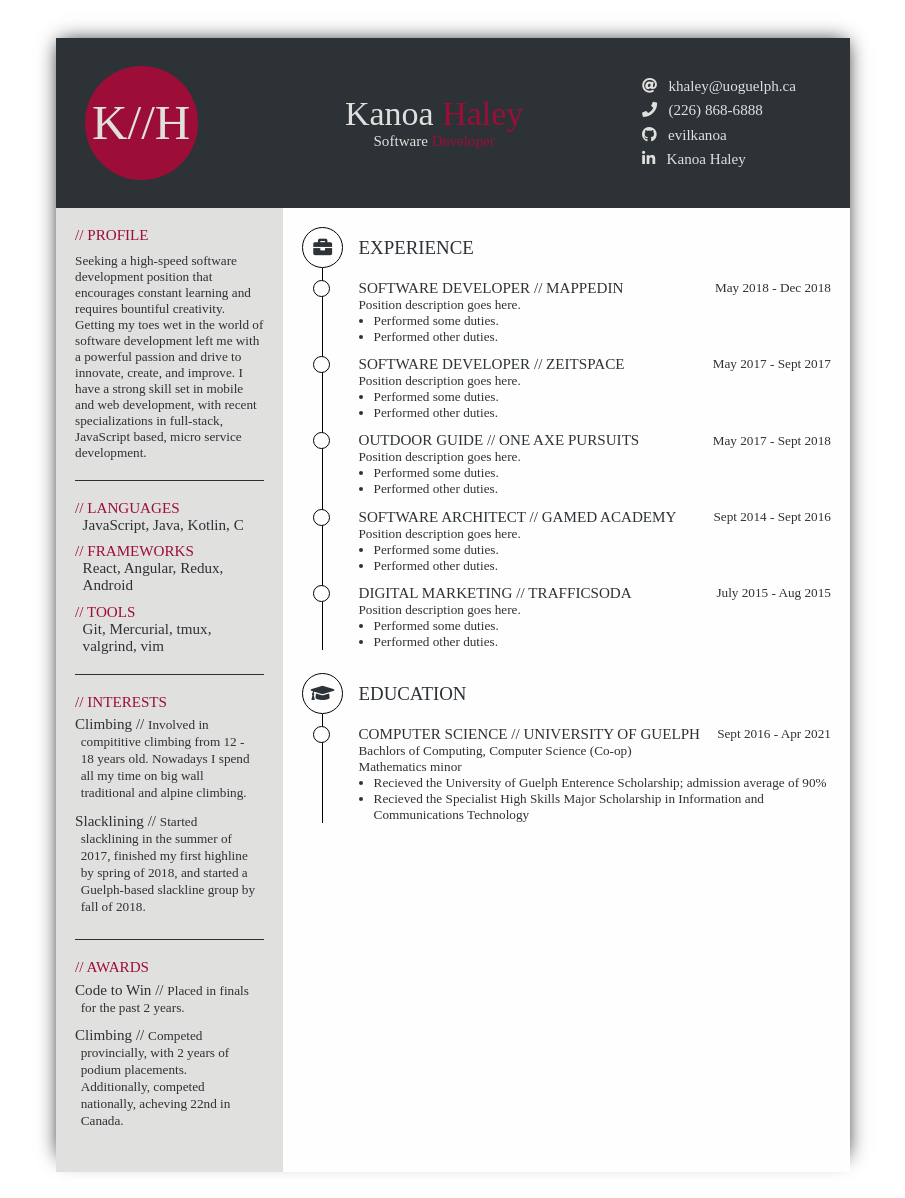
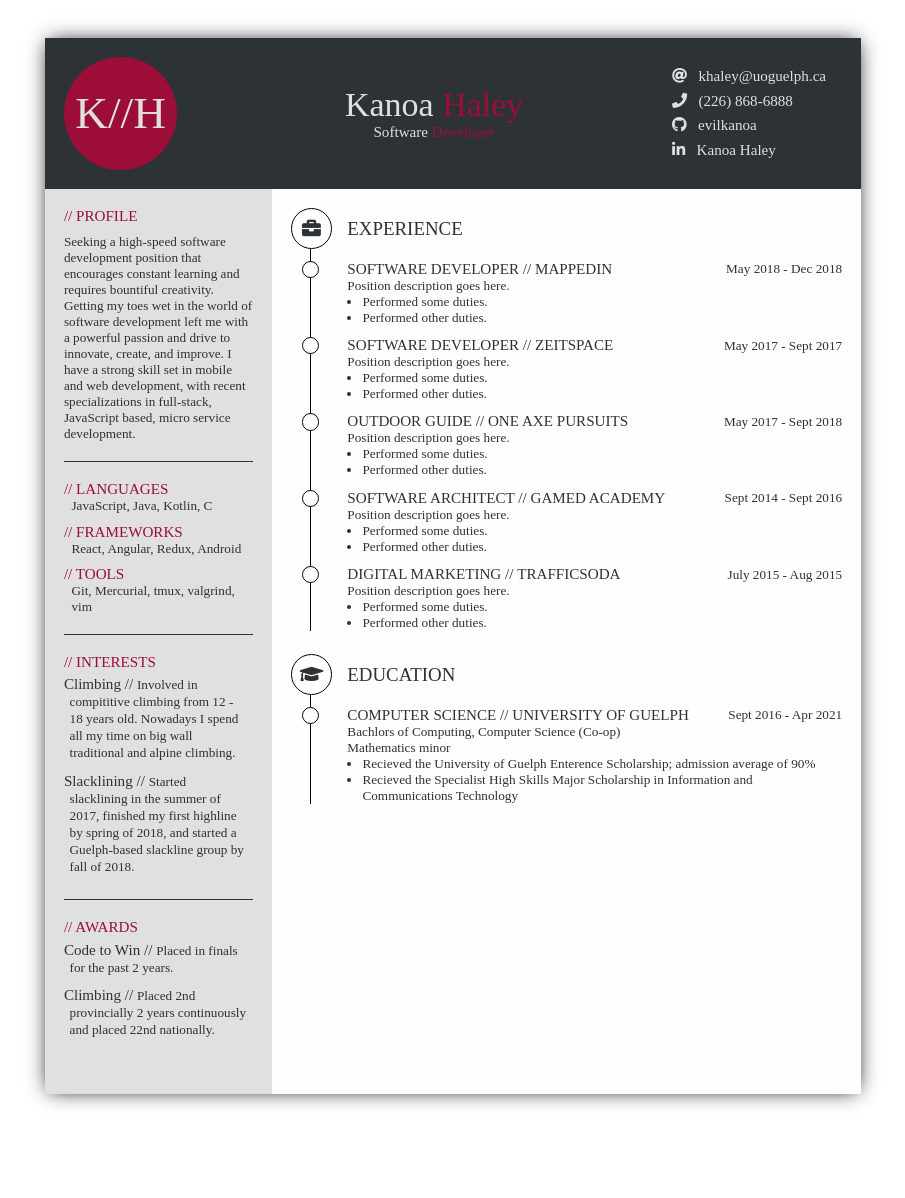
Before and after one commit to EvilKanoa/WebResume, a plain HTML site: page static/resume.html in a window 1280 px wide. Shown: the whole page, without its empty margins (187-1092 px from the left). After the commit the page ends 1132 px from the top, so only its background shows below. Drawn offline with Linux system fonts and the light colour scheme.

Commit message:
Changed dimensions to match ANSI Letter instead of ISO A4

```diff
--- a/static/resume.css
+++ b/static/resume.css
@@ -21,8 +21,8 @@ body {
 
 /* sizing styles to layout resume on a piece of "virtual paper" */
 .res {
-  width: 210mm;
-  height: 297mm;
+  width: 215.9mm;
+  height: 279.4mm;
   margin: 10mm auto;
   box-shadow: 0 0 20px -4px black;
 }
@@ -48,7 +48,7 @@ body {
   background: #ffffff;
   display: grid;
   grid-template-columns: 60mm 1fr;
-  grid-template-rows: 45mm 1fr; }
+  grid-template-rows: 40mm 1fr; }
 
   .res .res-header {
     grid-column-start: 1;
@@ -65,11 +65,11 @@ body {
     .res .res-header .res-logo {
       flex: 0 0 30mm;
       height: 30mm;
-      margin: 7.5mm;
+      margin: 5mm;
       border-radius: 50%;
       line-height: 30mm;
       text-align: center;
-      font-size: 13mm;
+      font-size: 12mm;
       background: #9c0d38; }
 
     .res .res-header .res-name {
@@ -96,7 +96,7 @@ body {
         font-size: 4mm; }
 
     .res .res-header .res-contact {
-      flex: 0 0 55mm;
+      flex: 0 0 50mm;
       height: 100%;
 
       display: flex;
@@ -118,7 +118,7 @@ body {
     grid-row-start: 2;
     grid-row-end: 3;
 
-    padding: 5mm;
+    padding: 5mm 5mm 0 5mm;
     color: #2d3236;
     background: #e0e0de; }
 
@@ -158,12 +158,15 @@ body {
 
         .res-skill-list .res-skill-list-items {
 	  flex: 1 1 auto;
+          font-size: 3.5mm;
 	  padding-left: 2mm; }
+
+    .res .res-left .res-interests {
+      padding-bottom: 5mm; }
 
     .res .res-left .res-interests, .res .res-left .res-awards {
       border-top: 1px solid;
-      padding-top: 5mm;
-      padding-bottom: 5mm; }
+      padding-top: 5mm; }
 
       .res-interest-detail {
         padding: 1.5mm; }
--- a/static/resume.html
+++ b/static/resume.html
@@ -90,7 +90,7 @@
 	<div class="res-interest-detail">
 	  <span class="res-interest-detail-title">Climbing</span>
 	  <span class="res-interest-detail-description">
-	    Competed provincially, with 2 years of podium placements. Additionally, competed nationally, acheving 22nd in Canada.
+	    Placed 2nd provincially 2 years continuously and placed 22nd nationally.
 	  </span>
       </section>
     </div>
```
